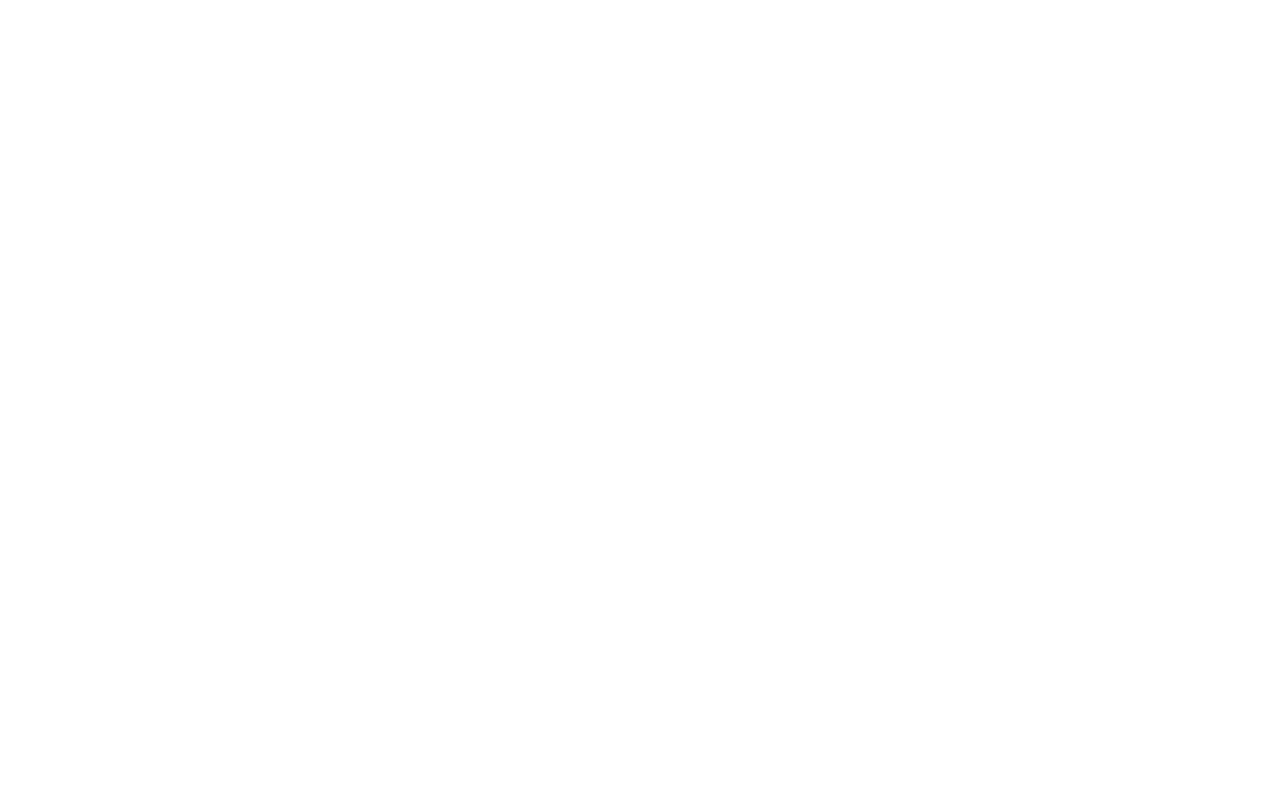
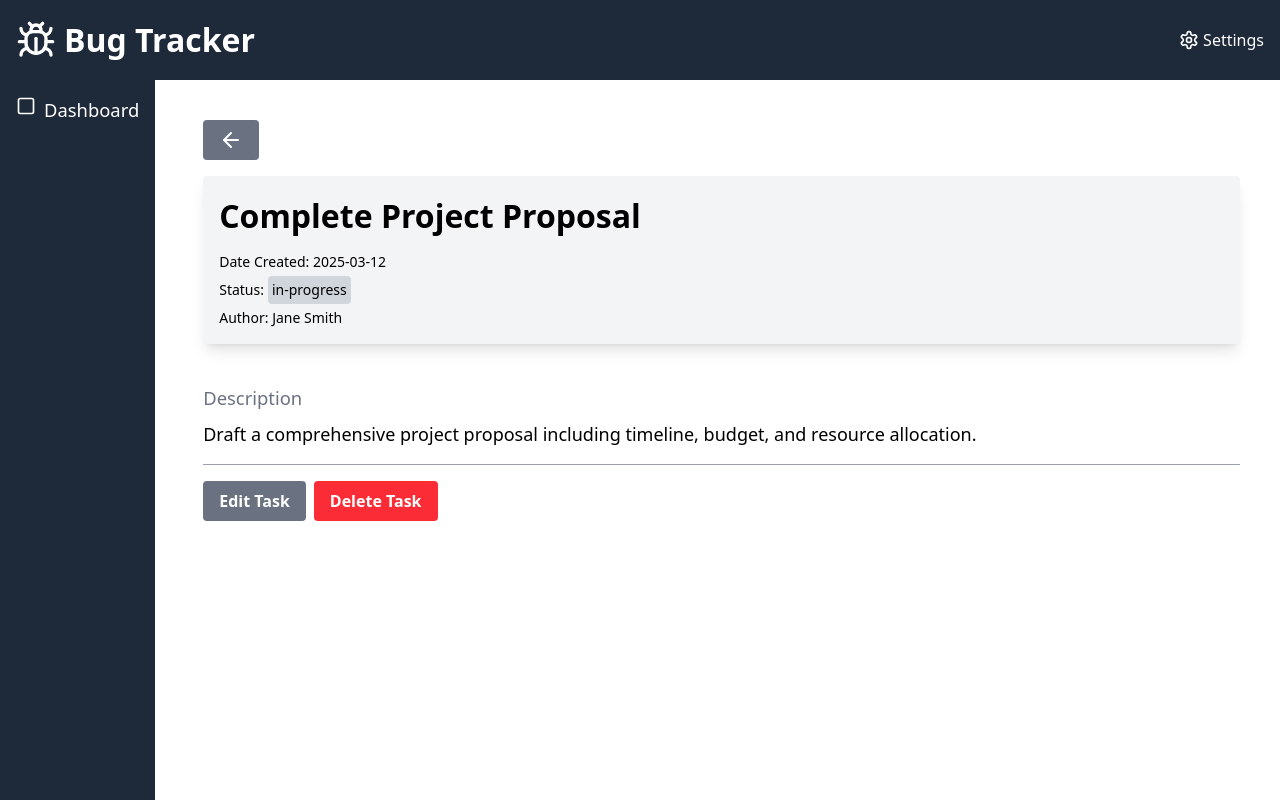
Before and after one commit to joshuahector86/bug-track, a React (Vite) app: page /task/1 in a window 1280 px wide. Before the commit this address had no page. Built offline with nearby package versions, Linux system fonts and the light colour scheme.

Commit message:
dashboard, account page, new components

```diff
--- a/src/App.tsx
+++ b/src/App.tsx
@@ -1,5 +1,6 @@
 import { Route, Routes } from "react-router-dom";
 import { CreateItem, Dashboard, Settings } from "./pages";
+import IndividualTask from "./pages/individual-task/individual-task";
 
 function App() {
   return (
@@ -7,6 +8,7 @@ function App() {
       <Route path="/" element={<Dashboard />} />
       <Route path="/create-item" element={<CreateItem />} />
       <Route path="/settings" element={<Settings />} />
+      <Route path={`/task/:id`} element={<IndividualTask />} />
       {/* Add more routes as needed */}
     </Routes>
   );
--- a/src/components/dashboard/task-card.tsx
+++ b/src/components/dashboard/task-card.tsx
@@ -1,30 +1,16 @@
+import { Link } from "react-router-dom";
 import { TaskCardType } from "../../types";
 
-const TaskCard = ({
-  title,
-  description,
-  status,
-  author,
-  createdAt,
-  createdDate,
-  updatedAt,
-  updatedDate,
-}: TaskCardType) => {
+const TaskCard = ({ id, title, description, status, author }: TaskCardType) => {
   return (
-    <div className="p-4 min-w-[10rem] max-h-[10rem] overflow-hidden  border-b border-gray-400 shadow-sm m-2 bg-white hover:transform hover:scale-105 transition-transform duration-200 ease-in-out rounded-lg">
-      <h4 className="text-lg font-bold">{title}</h4>
-      <p className="text-sm text-gray-500">{description}</p>
-      <p className="text-sm text-gray-500">Status: {status}</p>
-      <p className="text-sm text-gray-500">Author: {author}</p>
-      <p className="text-sm text-gray-500">Created At: {createdAt}</p>
-      <p className="text-sm text-gray-500">Created Date: {createdDate}</p>
-      {updatedAt && (
-        <p className="text-sm text-gray-500">Updated At: {updatedAt}</p>
-      )}
-      {updatedDate && (
-        <p className="text-sm text-gray-500">Updated Date: {updatedDate}</p>
-      )}
-    </div>
+    <Link to={`/task/${id}`} className="flex flex-col">
+      <div className="p-4 min-w-[10rem] max-h-[10rem] overflow-hidden border-b border-gray-400 shadow-xl m-2 bg-white hover:transform hover:scale-105 transition-transform duration-200 ease-in-out rounded-lg ">
+        <h4 className="text-lg font-bold line-clamp-1 mb-2">{title}</h4>
+        <p className="text-sm text-gray-500 line-clamp-2">{description}</p>
+        <p className="text-sm text-gray-500">Status: {status}</p>
+        <p className="text-sm text-gray-500">Author: {author}</p>
+      </div>
+    </Link>
   );
 };
 
--- a/src/components/dashboard/task-column.tsx
+++ b/src/components/dashboard/task-column.tsx
@@ -7,9 +7,10 @@ const TaskNotStartedColumn = () => {
   return (
     <div className={scrollStyle}>
       {mockTasks.map((task) => (
-        <div key={task.title}>
+        <div key={task.id}>
           {task.status === "not-started" ? (
             <TaskCard
+              id={task.id}
               title={task.title}
               description={task.description}
               status={task.status}
@@ -30,9 +31,10 @@ const TaskInProgressColumn = () => {
   return (
     <div className={scrollStyle}>
       {mockTasks.map((task) => (
-        <div key={task.title}>
+        <div key={task.id}>
           {task.status === "in-progress" ? (
             <TaskCard
+              id={task.id}
               title={task.title}
               description={task.description}
               status={task.status}
@@ -53,9 +55,10 @@ const TaskBlockedColumn = () => {
   return (
     <div className={scrollStyle}>
       {mockTasks.map((task) => (
-        <div key={task.title}>
+        <div key={task.id}>
           {task.status === "blocked" ? (
             <TaskCard
+              id={task.id}
               title={task.title}
               description={task.description}
               status={task.status}
@@ -76,9 +79,10 @@ const TaskInReviewColumn = () => {
   return (
     <div className={scrollStyle}>
       {mockTasks.map((task) => (
-        <div key={task.title}>
+        <div key={task.id}>
           {task.status === "review" ? (
             <TaskCard
+              id={task.id}
               title={task.title}
               description={task.description}
               status={task.status}
@@ -99,9 +103,10 @@ const TaskCompletedColumn = () => {
   return (
     <div className={scrollStyle}>
       {mockTasks.map((task) => (
-        <div key={task.title}>
+        <div key={task.id}>
           {task.status === "completed" ? (
             <TaskCard
+              id={task.id}
               title={task.title}
               description={task.description}
               status={task.status}
--- /dev/null
+++ b/src/components/general/badge.tsx
@@ -0,0 +1,11 @@
+import React from "react";
+
+interface BadgeProps {
+  children: React.ReactNode;
+}
+
+const Badge = ({ children }: BadgeProps) => {
+  return <div className={` rounded p-1 bg-gray-300 `}>{children}</div>;
+};
+
+export default Badge;
--- a/src/components/layout/sidebar.tsx
+++ b/src/components/layout/sidebar.tsx
@@ -12,7 +12,6 @@ const Sidebar = () => {
 
   return (
     <div className="bg-gray-800 h-full">
-      <div>
       {sidebarItems.map((item) => (
         <Link
           to={item.href}
@@ -23,7 +22,6 @@ const Sidebar = () => {
         </Link>
       ))}
     </div>
-    </div>
   );
 };
 
--- a/src/data/mock-data.ts
+++ b/src/data/mock-data.ts
@@ -2,6 +2,7 @@ import { AccountType, TaskCardType } from "../types";
 
 export const mockTasks: TaskCardType[] = [
   {
+    id: "1",
     title: "Complete Project Proposal",
     description:
       "Draft a comprehensive project proposal including timeline, budget, and resource allocation.",
@@ -13,6 +14,7 @@ export const mockTasks: TaskCardType[] = [
     updatedDate: "2025-03-15",
   },
   {
+    id: "2",
     title: "Client Meeting Preparation",
     description:
       "Prepare presentation slides and talking points for the quarterly client review meeting.",
@@ -24,6 +26,7 @@ export const mockTasks: TaskCardType[] = [
     updatedDate: "2025-03-14",
   },
   {
+    id: "3",
     title: "Bug Fix: Login Authentication",
     description:
       "Resolve the authentication issue affecting users on mobile devices during login.",
@@ -33,6 +36,7 @@ export const mockTasks: TaskCardType[] = [
     createdDate: "2025-03-18",
   },
   {
+    id: "4",
     title: "UI Design Review",
     description:
       "Review the latest UI mockups and provide feedback to the design team.",
@@ -42,6 +46,7 @@ export const mockTasks: TaskCardType[] = [
     createdDate: "2025-03-20",
   },
   {
+    id: "5",
     title: "Database Optimization",
     description:
       "Improve query performance and optimize database structure for better efficiency.",
@@ -53,6 +58,7 @@ export const mockTasks: TaskCardType[] = [
     updatedDate: "2025-03-19",
   },
   {
+    id: "6",
     title: "Documentation Update",
     description:
       "Update API documentation with latest endpoint changes and usage examples.",
@@ -64,6 +70,7 @@ export const mockTasks: TaskCardType[] = [
     updatedDate: "2025-03-09",
   },
   {
+    id: "7",
     title: "Weekly Team Sync",
     description:
       "Prepare agenda and coordinate weekly team synchronization meeting.",
@@ -73,6 +80,7 @@ export const mockTasks: TaskCardType[] = [
     createdDate: "2025-03-17",
   },
   {
+    id: "8",
     title: "Feature Implementation: User Dashboard",
     description:
       "Implement new analytics components on the user dashboard as per requirements.",
@@ -84,6 +92,7 @@ export const mockTasks: TaskCardType[] = [
     updatedDate: "2025-03-18",
   },
   {
+    id: "9",
     title: "Security Audit Review",
     description:
       "Review findings from the recent security audit and prioritize remediation steps.",
@@ -93,6 +102,7 @@ export const mockTasks: TaskCardType[] = [
     createdDate: "2025-03-19",
   },
   {
+    id: "10",
     title: "Q2 Strategy Planning",
     description:
       "Outline strategic initiatives and goals for the upcoming quarter.",
@@ -102,6 +112,7 @@ export const mockTasks: TaskCardType[] = [
     createdDate: "2025-03-21",
   },
   {
+    id: "11",
     title: "Security Block Review",
     description:
       "Review findings from the recent security audit and prioritize remediation steps.",
@@ -111,6 +122,7 @@ export const mockTasks: TaskCardType[] = [
     createdDate: "2025-03-19",
   },
   {
+    id: "12",
     title: "Annual Budget Review",
     description:
       "Outline strategic initiatives and goals for the upcoming quarter.",
--- /dev/null
+++ b/src/pages/individual-task/individual-task.tsx
@@ -0,0 +1,59 @@
+import { Link, useParams } from "react-router-dom";
+import mockTasks from "../../data/mock-data";
+import Page from "../../components/layout/page";
+import { ArrowLeft } from "lucide-react";
+import Button from "../../components/general/button";
+import Badge from "../../components/general/badge";
+
+const IndividualTask = () => {
+  const { id } = useParams();
+
+  return (
+    <Page className="flex flex-col gap-4">
+      <Link to="/">
+        <Button>
+          <ArrowLeft />
+        </Button>
+      </Link>
+      {mockTasks
+        .filter((task) => task.id === id)
+        .map((task) => (
+          <div className="flex flex-col gap-10" key={task.id}>
+            <div className="flex flex-col gap-1 rounded bg-gray-100 p-4 shadow-lg">
+              <h1 className=" font-bold  mb-2">{task.title}</h1>
+              <p className="text-sm ">Date Created: {task.createdDate}</p>
+              <p className="text-sm flex items-center gap-1">
+                Status:
+                <Badge>{task.status}</Badge>
+              </p>
+              <p className="text-sm ">Author: {task.author}</p>
+            </div>
+            <div className="flex flex-col gap-2 border-b border-gray-400 pb-4">
+              <h4 className="text-gray-500">Description</h4>
+              <div className="text-lg">{task.description}</div>
+            </div>
+          </div>
+        ))}
+
+      <div className="flex items-center gap-2">
+        <Button
+          onClick={() => {
+            alert("This is just a mock site sorry. Can't do that.");
+          }}
+        >
+          Edit Task
+        </Button>
+        <Button
+          className="bg-red-500 hover:bg-red-700"
+          onClick={() => {
+            alert("No");
+          }}
+        >
+          Delete Task
+        </Button>
+      </div>
+    </Page>
+  );
+};
+
+export default IndividualTask;
--- a/src/types/index.ts
+++ b/src/types/index.ts
@@ -1,4 +1,5 @@
 export interface TaskCardType {
+  id: string;
   title: string;
   description: string;
   status: string;
```
Lines whose indentation alone changed are shown as unchanged.
